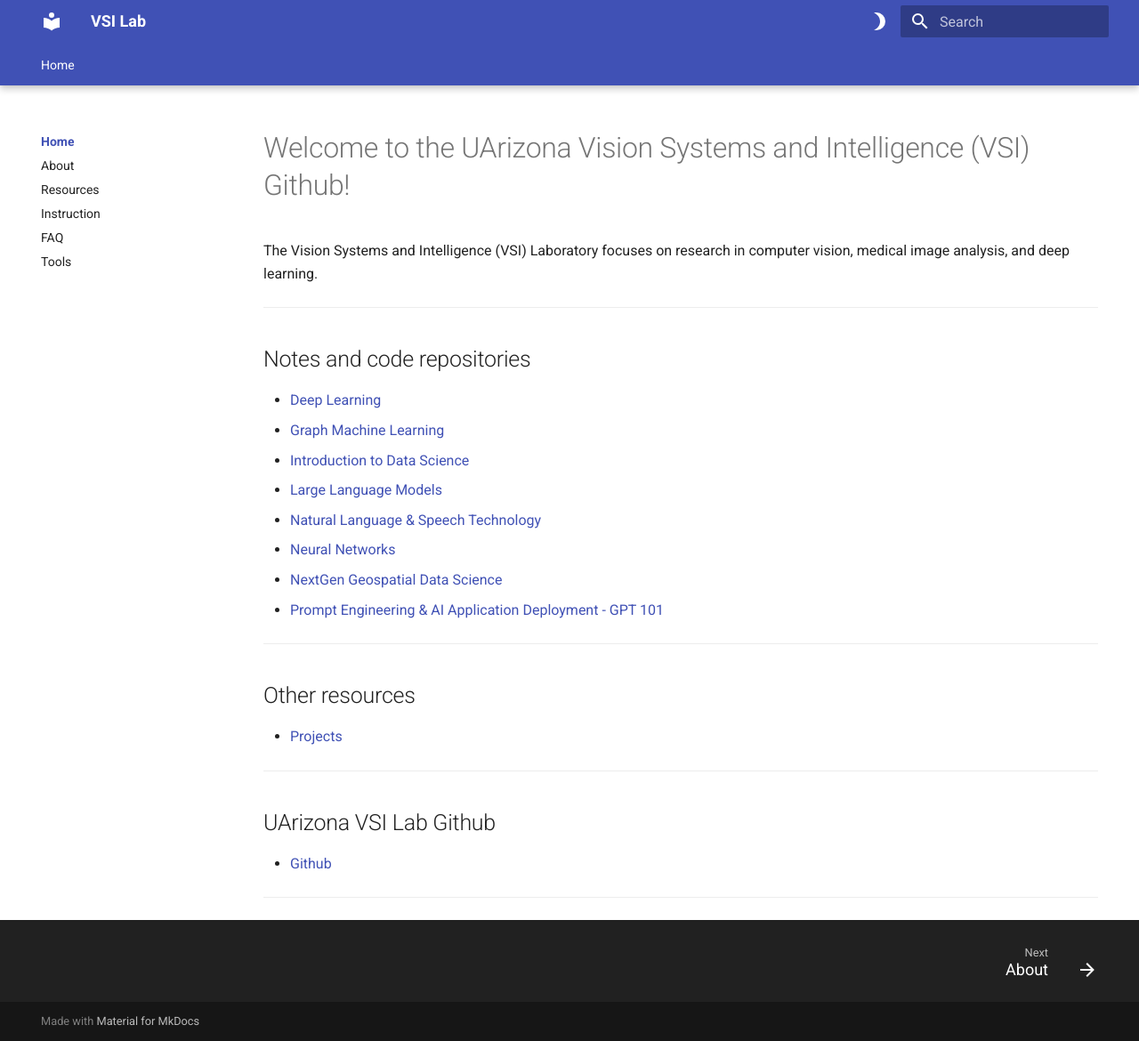
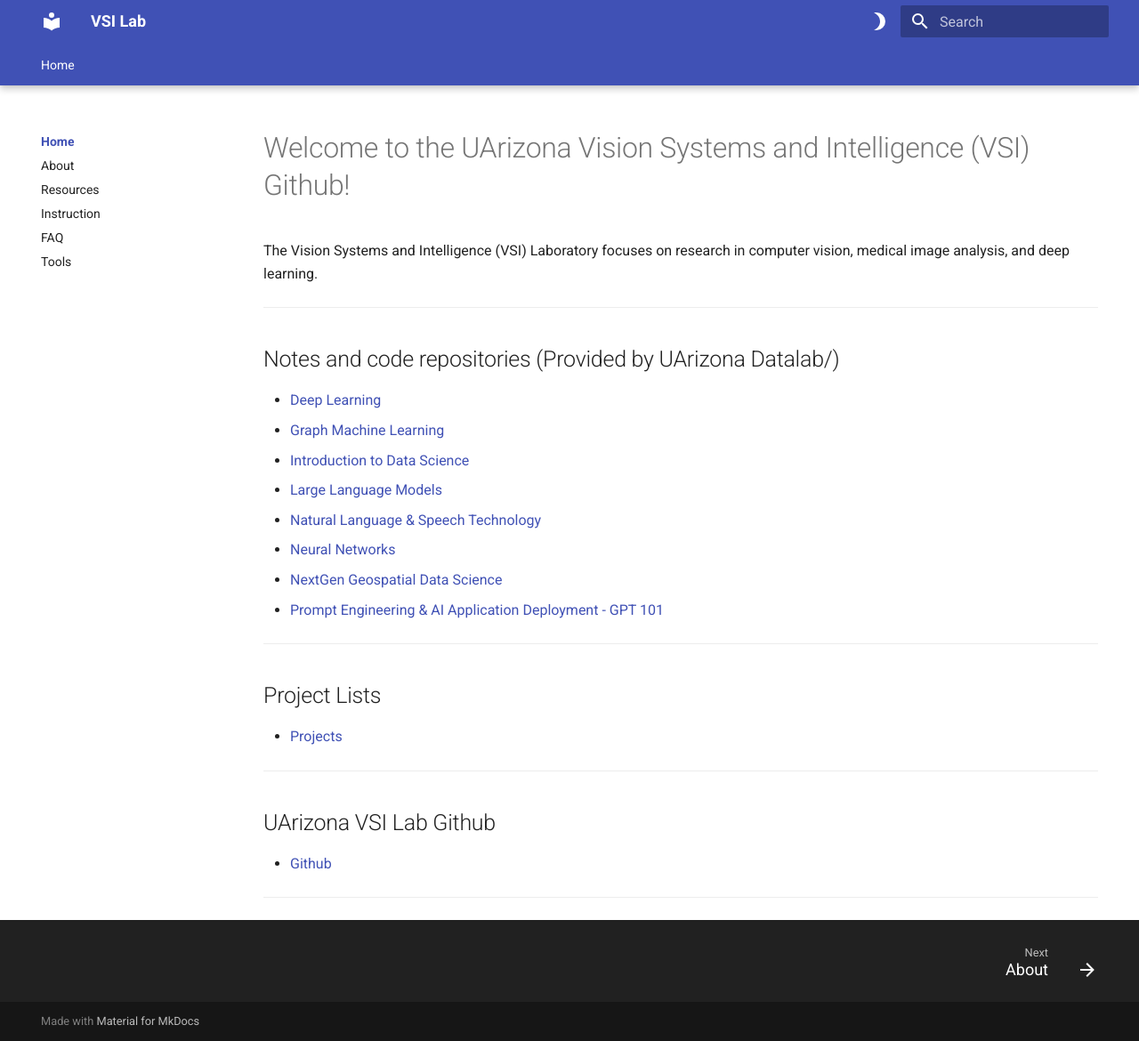
Before and after one commit to vsi-lab/wiki, an MkDocs documentation site: the page built from docs/index.md, in a window 1280 px wide and 1170 px high. Shown: the whole window at 89% size. Built offline with MkDocs 1.6.1 and Material for MkDocs 9.7.7, drawn with Linux system fonts in a browser that asks for light colours.

Commit message:
Update index.md

```diff
--- a/docs/index.md
+++ b/docs/index.md
@@ -3,7 +3,7 @@
 The Vision Systems and Intelligence (VSI) Laboratory focuses on research in computer vision, medical image analysis, and deep learning.
 
 ***
-## Notes and code repositories
+## Notes and code repositories (Provided by UArizona Datalab/)
 
 * [Deep Learning](https://github.com/ua-datalab/DLWorkshops/wiki)
 * [Graph Machine Learning](https://github.com/ua-datalab/GraphML)
@@ -16,7 +16,7 @@
 
 ***
 
-## Other resources
+## Project Lists
 * [ Projects](https://sites.google.com/view/eungjoolee/projects)
 
 
```
